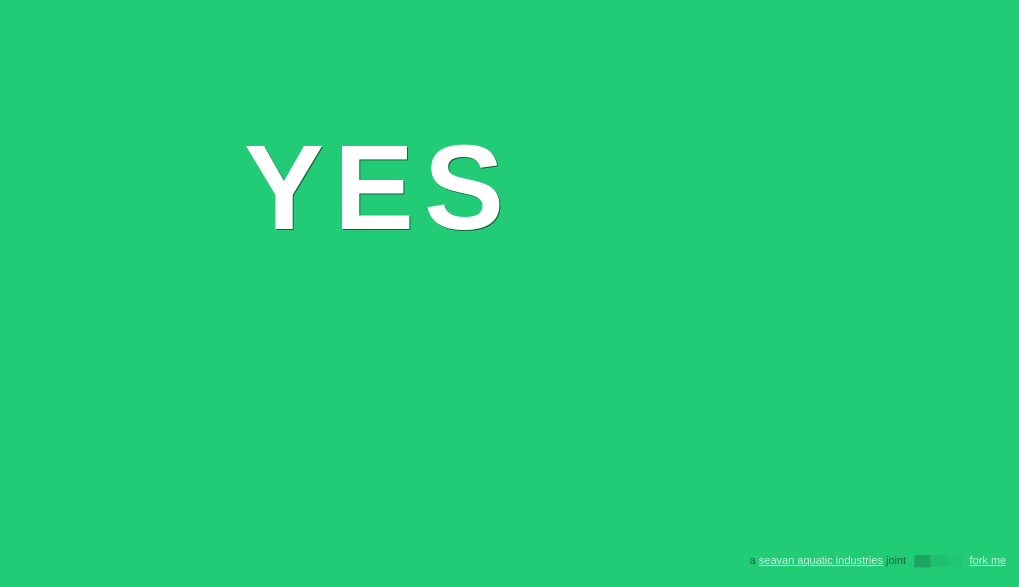
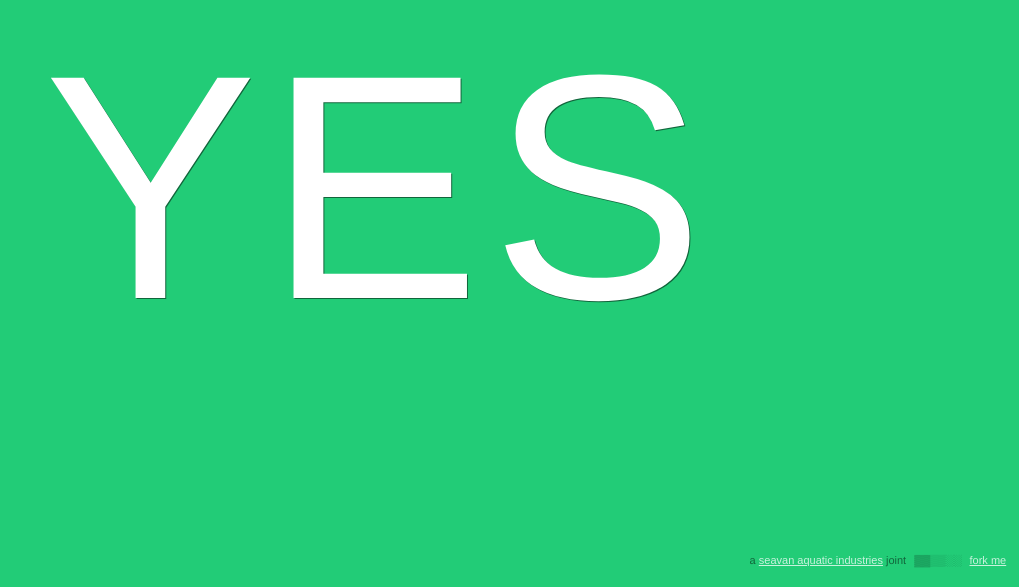
Before and after one commit to cvan/isbuchnerstilltalkingaboutbitcoin, a plain HTML site: page index.html in a window 1280 px wide. Shown: the part 221-808 px from the top of the page, without its empty margins (261-1280 px from the left). Drawn offline with Linux system fonts and the light colour scheme.

Commit message:
use viewport unit for YES

```diff
--- a/index.html
+++ b/index.html
@@ -29,7 +29,7 @@
         justify-content: center;
       }
       big {
-        font-family: comic sans, chalkboard, papyrus, sans-serif;
+        font: 25vw comic sans, chalkboard, papyrus, sans-serif;
         letter-spacing: 10px;
         text-align: center;
         text-shadow: 1px 1px rgba(0,0,0,.5);
```
